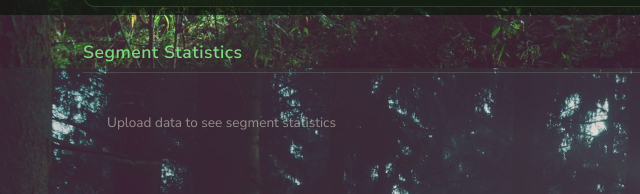
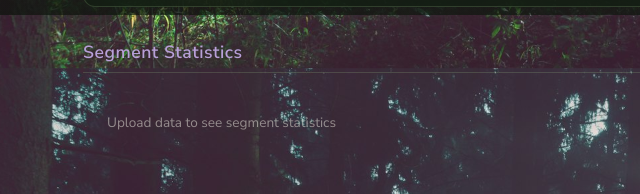
Before and after one commit to sarahjeanneumann/sarahtonin, a website built with Vite: page index.html in a window 1280 px wide. Shown: the part 785-979 px from the top of the page, 39-679 px from the left. Built offline with nearby package versions, Linux system fonts and the light colour scheme.

Commit message:
Segment Statistics title: lavender instead of green

```diff
--- a/src/style.css
+++ b/src/style.css
@@ -230,7 +230,7 @@ body::before {
 }
 
 #segment-title {
-  color: var(--accent-green);
+  color: var(--accent-lavender);
 }
 
 /* ── Chart ────────────────────────────────────────────────────── */
```
